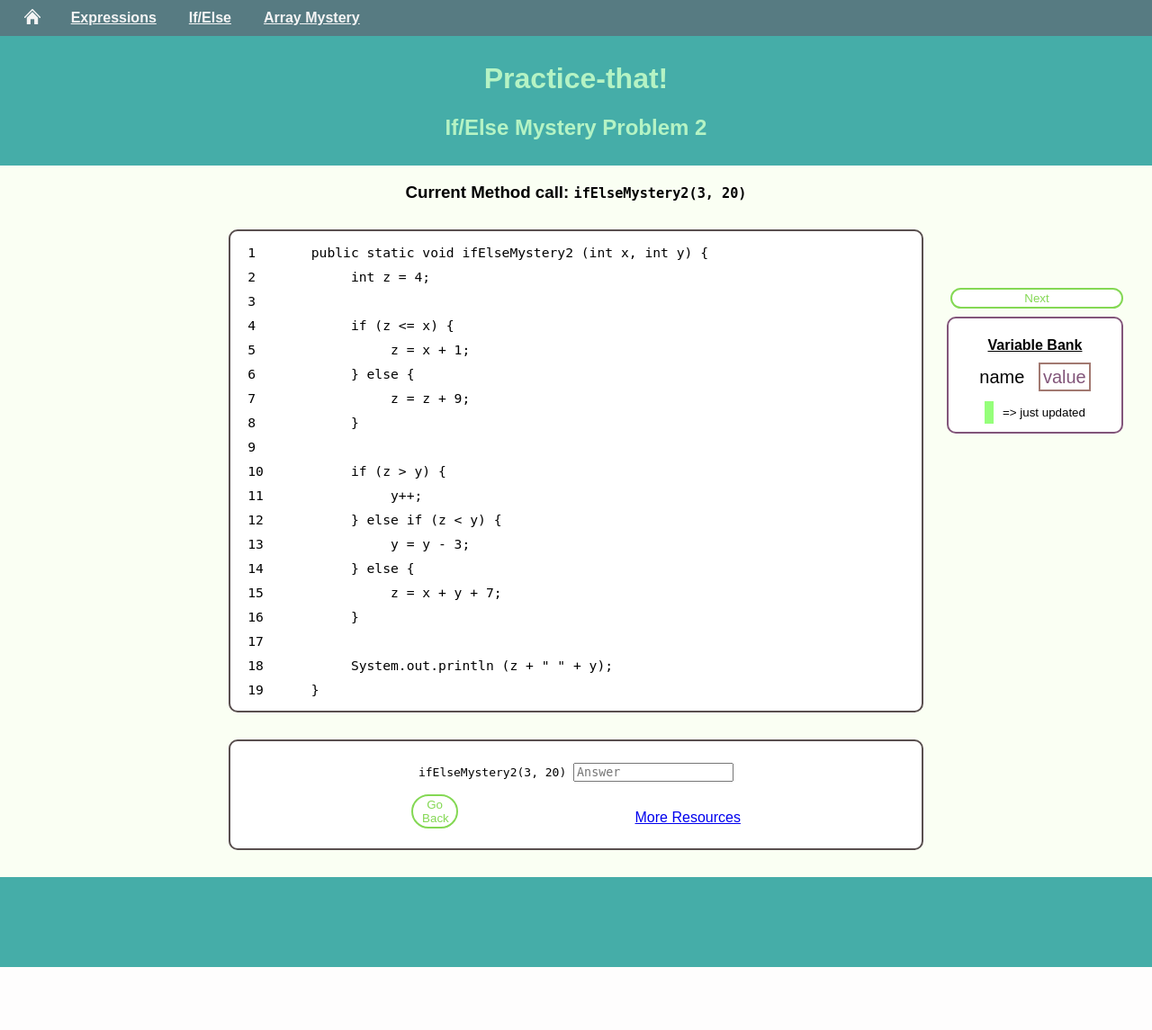
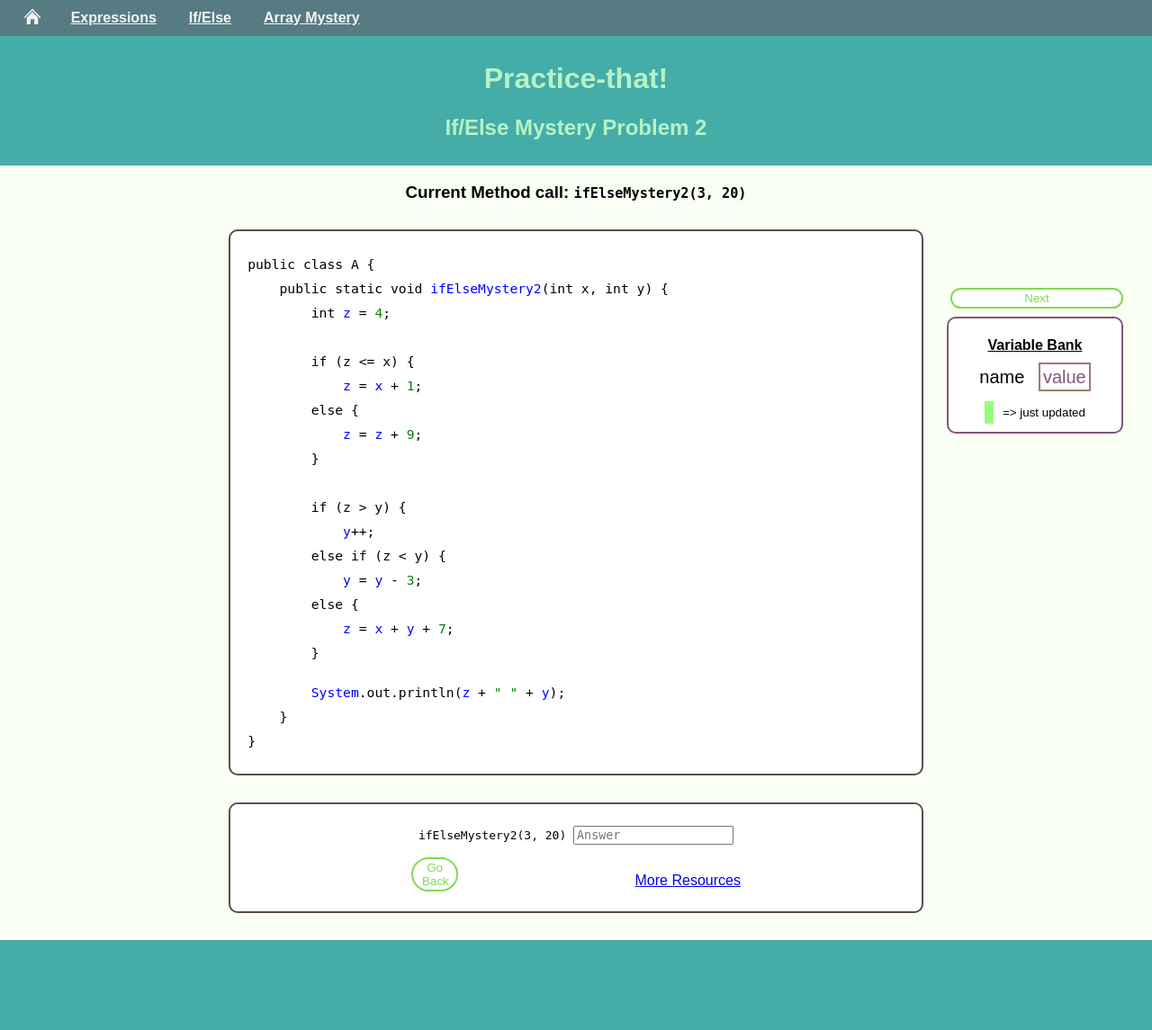
Before and after one commit to awilliambauer/practicum, a PHP site: page /if_else/index.html in a window 1280 px wide. Shown: the whole page at 90% size. Before the commit the page ends 1075 px from the top, so only its background shows below. Run offline with PHP 8.4, Linux system fonts and the light colour scheme; some libraries are stand-ins or nearby versions.

Commit message:
now it makes the html on our page, but everything else if broken

```diff
--- a/public/if_else/example.txt
+++ b/public/if_else/example.txt
@@ -1,3 +1,4 @@
+public class A {
      public static void ifElseMystery2 (int x, int y) {
           int z = 4;
 
@@ -17,3 +18,4 @@ public static void ifElseMystery2 (int x, int y) {
 
           System.out.println (z + " " + y);
      }
+}
--- a/public/if_else/if_else.css
+++ b/public/if_else/if_else.css
@@ -19,13 +19,13 @@ pre > span { /* comment */
 	margin-right: auto;
 }
 
-#problem_space {
+#problem_space ul {
 	list-style: none;
 	text-align: left;
 	padding-left: 0; padding-right: 0;
 }
 
-#problem_space pre {
+#problem_space li {
 	padding-top: 5px;
 	padding-bottom: 5px;
 	padding-left: 2.5%;
--- a/public/if_else/if_else.js
+++ b/public/if_else/if_else.js
@@ -24,14 +24,15 @@
 	// text in
 	function fillProblemSpace() {
 		$.get("example.txt", function(data) {
-			PROBLEM = data.split("\n");
-			for (var i = 0; i < PROBLEM.length; i++) {
-				var li = document.createElement("li");
-				var liContent = document.createElement("pre");
-				$(liContent).text(i + 1 + "\t" + PROBLEM[i]);
-				$(li).append(liContent);
-				$("#problem_space").append(li);
-			}
+			on_convert(data);
+			// PROBLEM = data.split("\n");
+			// for (var i = 0; i < PROBLEM.length; i++) {
+			// 	var li = document.createElement("li");
+			// 	var liContent = document.createElement("pre");
+			// 	$(liContent).text(i + 1 + "\t" + PROBLEM[i]);
+			// 	$(li).append(liContent);
+			// 	$("#problem_space").append(li);
+			// }
 		});
 	}
 
--- a/public/if_else/index.html
+++ b/public/if_else/index.html
@@ -21,7 +21,7 @@
 			<h2>If/Else Mystery Problem 2</h2>
         </div>
 		<h3 id="end_title">Current Method call: <span>ifElseMystery2(3, 20)</span></h3>
-    	<ul id="problem_space"></ul>
+    	<div id="problem_space"><pre></pre></div>
 
     	<div id="answer_box">
     		<span>
--- a/public/if_else/java_parser/html_generator.js
+++ b/public/if_else/java_parser/html_generator.js
@@ -127,7 +127,6 @@ function to_dom(node, indent_level, special_flag) {
                 if (node.else_branch.tag === 'if') {
                     var result = to_dom(node.else_branch, indent_level, true);
                     elem.append(result);
-                    elem.append("\n");
                 } else {
                     var text = indent(indent_level) + 'else {';
                     elem.append($("<li>").text(text));
@@ -215,15 +214,15 @@ function set_class_of_ast_dom_element(id, clazz) {
     $('#java-ast-' + id).addClass(clazz);
 }
 
-function on_convert() {
-    var ast = java_parsing.browser_parse($('#code').val());
+function on_convert(code) {
+    var ast = java_parsing.browser_parse(code);
     console.log(ast);
     var dom = to_dom(ast, 0);
-    $('#display').html('').append(dom[0]);
-    $('#tohighlight').val().split(' ').forEach(function(id) {
-        console.log('crossing out ' + id);
-        set_class_of_ast_dom_element(parseInt(id), 'struck-out');
-    });
+    $('#problem_space > pre').html('').append(dom[0]);
+    // $('#tohighlight').val().split(' ').forEach(function(id) {
+    //     console.log('crossing out ' + id);
+    //     set_class_of_ast_dom_element(parseInt(id), 'struck-out');
+    // });
 }
 
 function on_show() {
```
Lines whose indentation alone changed are shown as unchanged.
